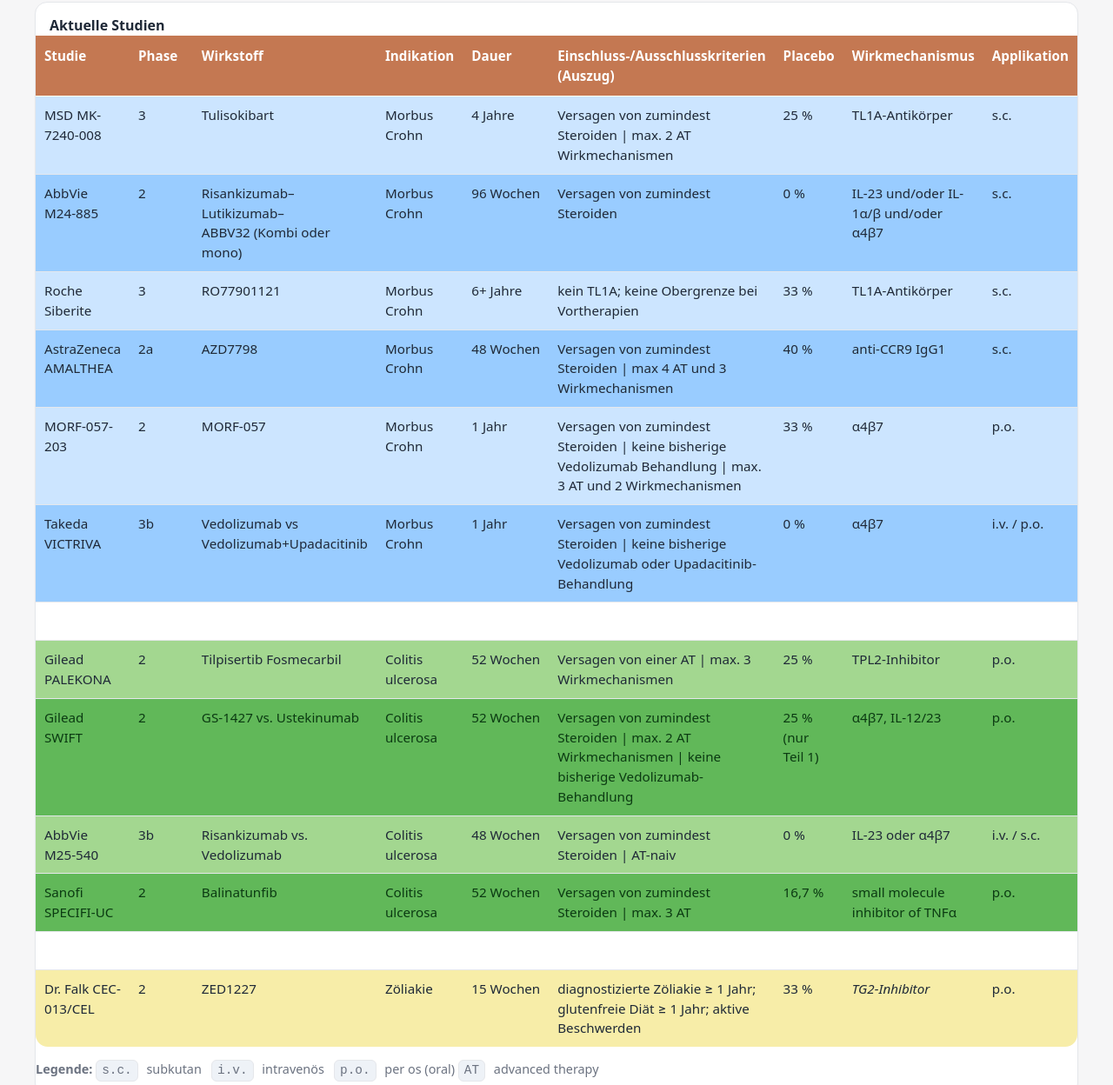
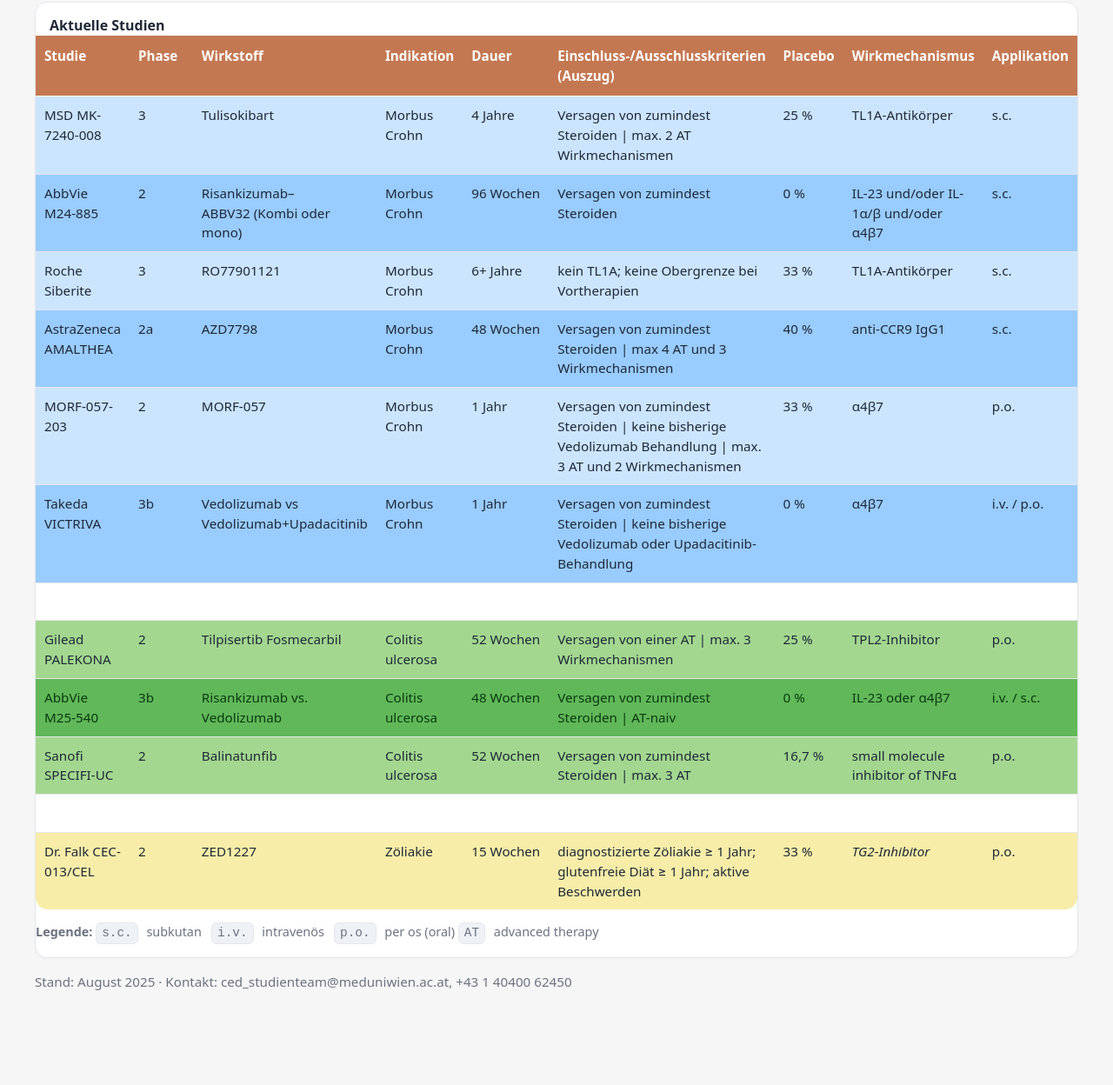
Before and after one commit to ced-studien/ced-studien.github.io, a plain HTML site: page index.html in a window 1280 px wide. Shown: the part 216-1464 px from the top of the page at 87% size. After the commit the page ends 1391 px from the top, so only its background shows below. Drawn offline with Linux system fonts and the light colour scheme.

Commit message:
Modify treatment entries for Crohn's and colitis
Updated treatment options for Crohn's and colitis.

```diff
--- a/index.html
+++ b/index.html
@@ -197,7 +197,7 @@
             <tr class="crohn-b">
               <td>AbbVie M24-885</td>
               <td class="w-kurz">2</td>
-              <td class="w-breit">Risankizumab–Lutikizumab–ABBV32&nbsp;(Kombi oder mono)</td>
+              <td class="w-breit">Risankizumab–ABBV32&nbsp;(Kombi oder mono)</td>
               <td>Morbus Crohn</td>
               <td>96&nbsp;Wochen</td>
               <td>Versagen von zumindest Steroiden</td>
@@ -270,20 +270,8 @@
               <td>p.o.</td>
             </tr>
 
+
             <tr class="colitis-b">
-              <td>Gilead SWIFT</td>
-              <td class="w-kurz">2</td>
-              <td class="w-breit">GS-1427 vs. Ustekinumab</td>
-              <td>Colitis ulcerosa</td>
-              <td>52&nbsp;Wochen</td>
-              <td>Versagen von zumindest Steroiden | max. 2 AT Wirkmechanismen | keine bisherige Vedolizumab-Behandlung</td>
-              <td>25&nbsp;% (nur Teil&nbsp;1)</td>
-              <td>α4β7, IL-12/23</td>
-              <td>p.o.</td>
-            </tr>
-
-
-            <tr class="colitis-a">
               <td>AbbVie M25-540</td>
               <td class="w-kurz">3b</td>
               <td class="w-breit">Risankizumab vs. Vedolizumab</td>
@@ -296,7 +284,7 @@
             </tr>
 
 
-               <tr class="colitis-b">
+               <tr class="colitis-a">
               <td>Sanofi SPECIFI-UC</td>
               <td class="w-kurz">2</td>
               <td class="w-breit">Balinatunfib</td>
```
